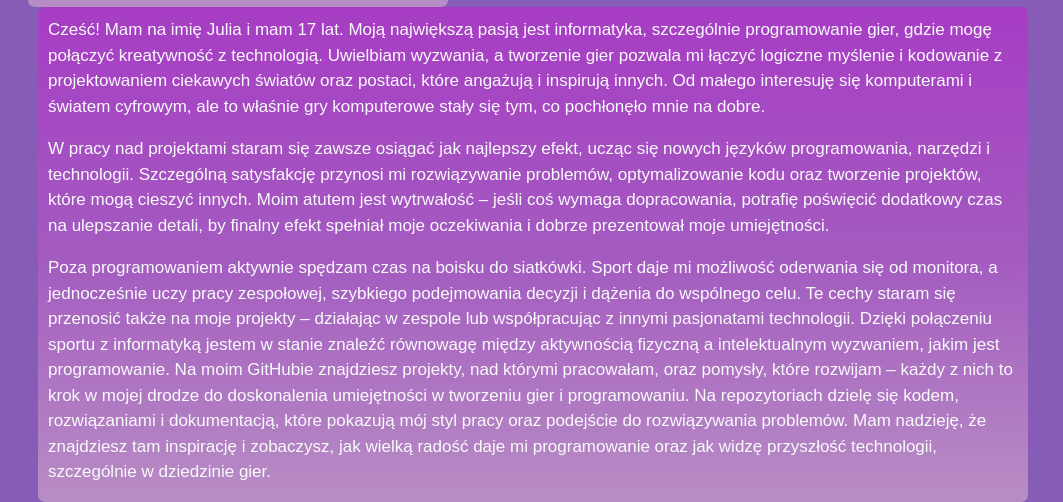
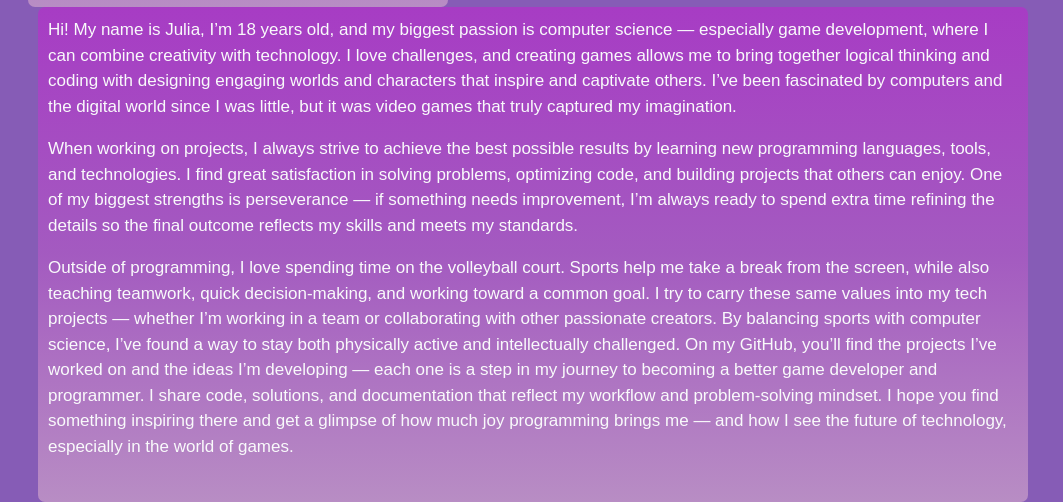
Before and after one commit to Supertik-h/PW, a plain HTML site: page index.html in a window 1280 px wide. Shown: the part 730-1232 px from the top of the page, without its empty margins (0-1063 px from the left). Drawn offline with Linux system fonts and the light colour scheme; files whose address does not match are found by name.

Commit message:
Update index.html

```diff
--- a/index.html
+++ b/index.html
@@ -96,13 +96,14 @@
 
 
         <div id="abt_text" class="bordered-div">
-            Cześć! Mam na imię Julia i mam 17 lat. Moją największą pasją jest informatyka, szczególnie programowanie gier, gdzie mogę połączyć kreatywność z technologią. Uwielbiam wyzwania, a tworzenie gier pozwala mi łączyć logiczne myślenie i kodowanie z projektowaniem ciekawych światów oraz postaci, które angażują i inspirują innych. Od małego interesuję się komputerami i światem cyfrowym, ale to właśnie gry komputerowe stały się tym, co pochłonęło mnie na dobre.
-            <p>
-                W pracy nad projektami staram się zawsze osiągać jak najlepszy efekt, ucząc się nowych języków programowania, narzędzi i technologii. Szczególną satysfakcję przynosi mi rozwiązywanie problemów, optymalizowanie kodu oraz tworzenie projektów, które mogą cieszyć innych. Moim atutem jest wytrwałość – jeśli coś wymaga dopracowania, potrafię poświęcić dodatkowy czas na ulepszanie detali, by finalny efekt spełniał moje oczekiwania i dobrze prezentował moje umiejętności.
-        </p>
-            Poza programowaniem aktywnie spędzam czas na boisku do siatkówki. Sport daje mi możliwość oderwania się od monitora, a jednocześnie uczy pracy zespołowej, szybkiego podejmowania decyzji i dążenia do wspólnego celu. Te cechy staram się przenosić także na moje projekty – działając w zespole lub współpracując z innymi pasjonatami technologii.
+            Hi! My name is Julia, I’m 18 years old, and my biggest passion is computer science — especially game development, where I can combine creativity with technology. I love challenges, and creating games allows me to bring together logical thinking and coding with designing engaging worlds and characters that inspire and captivate others. I’ve been fascinated by computers and the digital world since I was little, but it was video games that truly captured my imagination.
 
-            Dzięki połączeniu sportu z informatyką jestem w stanie znaleźć równowagę między aktywnością fizyczną a intelektualnym wyzwaniem, jakim jest programowanie. Na moim GitHubie znajdziesz projekty, nad którymi pracowałam, oraz pomysły, które rozwijam – każdy z nich to krok w mojej drodze do doskonalenia umiejętności w tworzeniu gier i programowaniu. Na repozytoriach dzielę się kodem, rozwiązaniami i dokumentacją, które pokazują mój styl pracy oraz podejście do rozwiązywania problemów. Mam nadzieję, że znajdziesz tam inspirację i zobaczysz, jak wielką radość daje mi programowanie oraz jak widzę przyszłość technologii, szczególnie w dziedzinie gier.
+          <p> When working on projects, I always strive to achieve the best possible results by learning new programming languages, tools, and technologies. I find great satisfaction in solving problems, optimizing code, and building projects that others can enjoy. One of my biggest strengths is perseverance — if something needs improvement, I’m always ready to spend extra time refining the details so the final outcome reflects my skills and meets my standards. </p>
+          Outside of programming, I love spending time on the volleyball court. Sports help me take a break from the screen, while also teaching teamwork, quick decision-making, and working toward a common goal. I try to carry these same values into my tech projects — whether I’m working in a team or collaborating with other passionate creators.
+
+          By balancing sports with computer science, I’ve found a way to stay both physically active and intellectually challenged. On my GitHub, you’ll find the projects I’ve worked on and the ideas I’m developing — each one is a step in my journey to becoming a better game developer and programmer. I share code, solutions, and documentation that reflect my workflow and problem-solving mindset. I hope you find something inspiring there and get a glimpse of how much joy programming brings me — and how I see the future of technology, especially in the world of games.
+
+
         </div>
 
 
```
